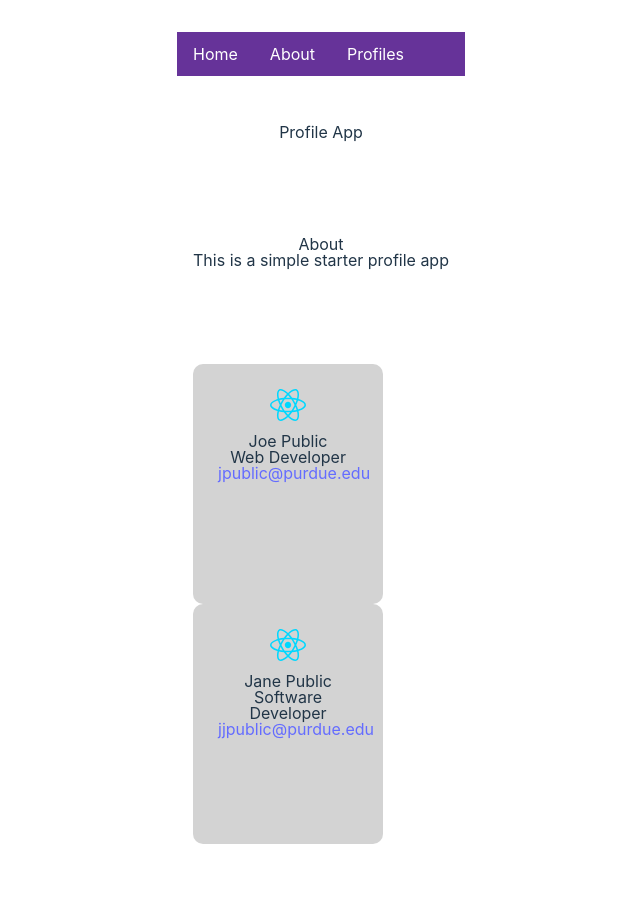
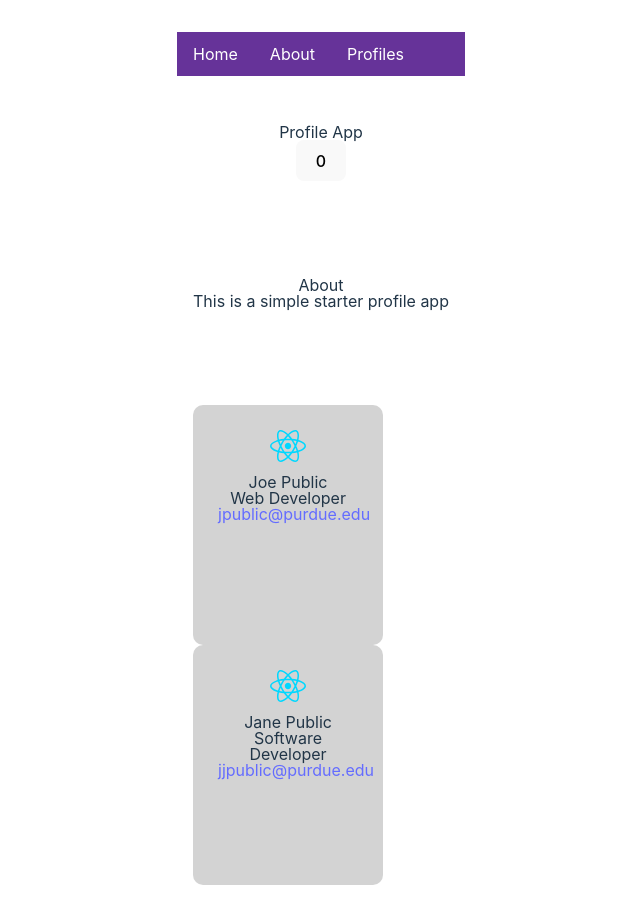
Before and after one commit to samuelkroot/skroot-profile-app, a React (Vite) app: page / in a window 1280 px wide. Shown: the top 924 px of the page, without its empty margins (319-959 px from the left). Built offline with nearby package versions, Linux system fonts and the light colour scheme.

Commit message:
Add a counting button

```diff
--- a/src/App.jsx
+++ b/src/App.jsx
@@ -1,4 +1,5 @@
 import './App.css'
+import {useState} from 'react';
 import Navbar from './components/Navbar';
 import Wrapper from './components/Wrapper';
 import About from "./components/About";
@@ -20,6 +21,10 @@ function App() {
       email: 'jjpublic@purdue.edu'
     }
   ];
+  const [count, setCount] = useState(0);
+  const handleClick = () => {
+    setCount(count++);
+  };
   return (
     <>
       <header>
@@ -28,6 +33,7 @@ function App() {
       <main>
         <Wrapper>
           <h1>Profile App</h1>
+          <button onClick={handleClick}>{count}</button>
         </Wrapper>
         <Wrapper>
           <About />
```
